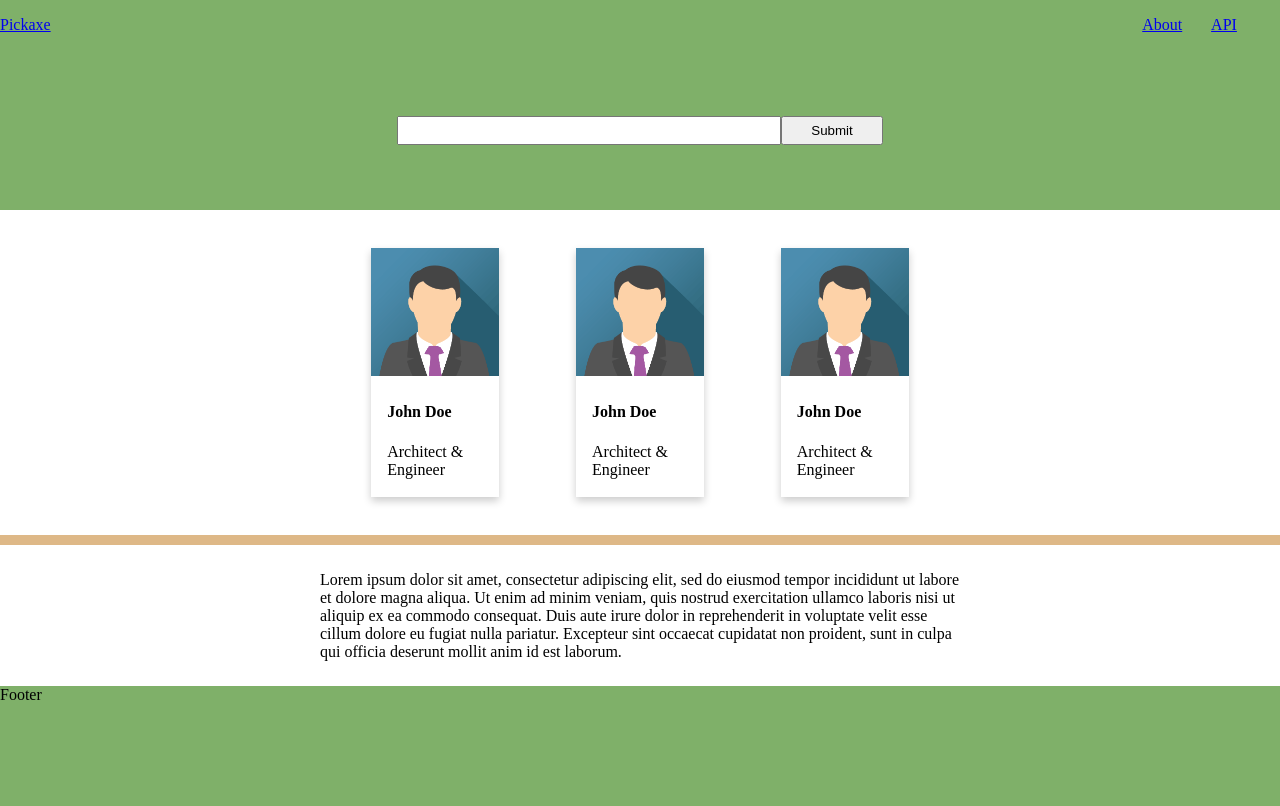
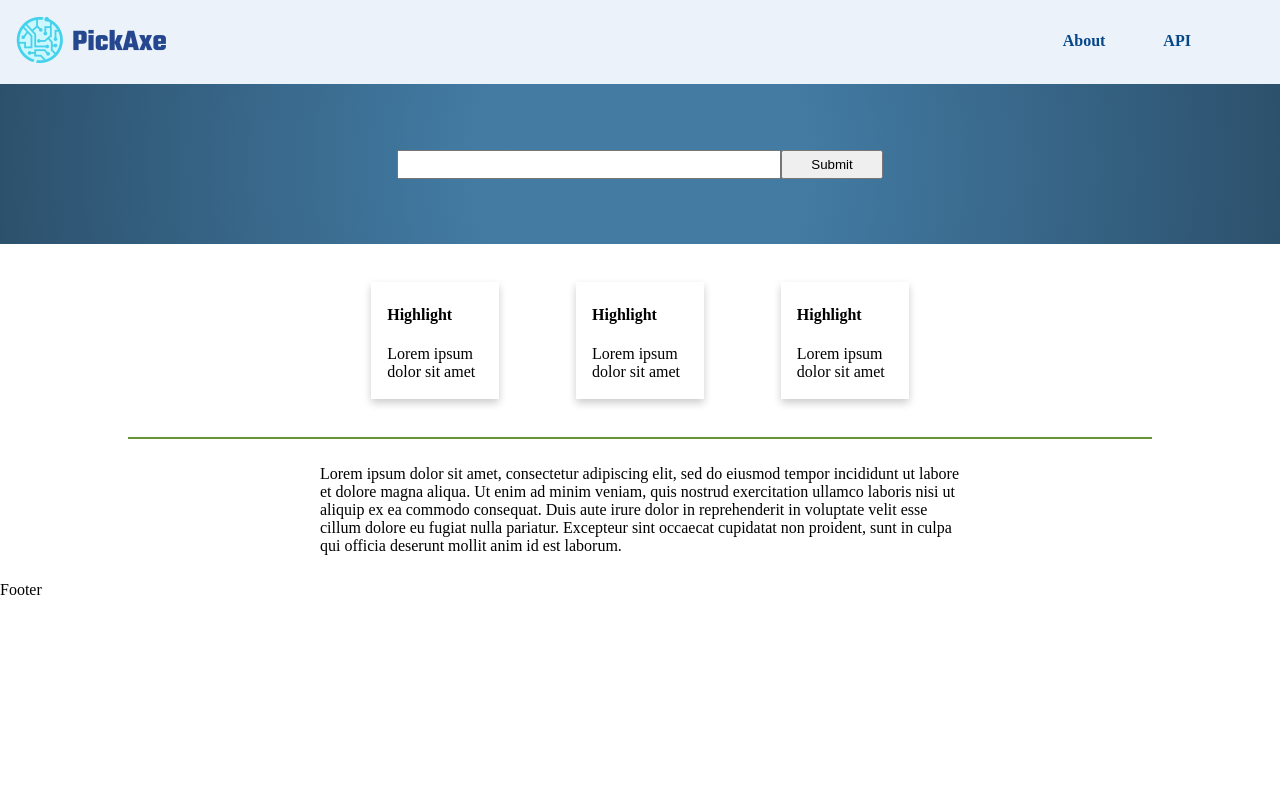
Before and after one commit to ashfaq1934/pickaxe, a Flask app: page / in a window 1280 px wide. After the commit the page ends 595 px from the top, so only its background shows below. Run offline with Flask 2, Linux system fonts and the light colour scheme.

Commit message:
created interface for app

```diff
--- a/app.py
+++ b/app.py
@@ -19,7 +19,7 @@ def results():
     if query is not None:
         s = Search(using=es, index="arguments").query("multi_match", query=query, fields=['nodes.text'])
         response = s.execute()
-        return render_template('results.html', response=response)
+        return render_template('results.html', response=response, q=query)
 
 
 if __name__ == "__main__":
--- a/static/css/global.css
+++ b/static/css/global.css
@@ -8,9 +8,11 @@ body {
 nav{
     display: flex;
     flex-direction: row;
+    background-color: #EBF2FA;
+    padding: 1em;
 }
 nav > a{
-    flex: 8;
+    flex: 5;
     align-self: center;
 }
 nav > ul{
@@ -23,14 +25,32 @@ nav > ul{
 nav > ul > li{
     width: 50%;
 }
-header, footer {
-    background: #7FB069;
+nav > ul > li > a{
+    color: #064789;
+    text-decoration: none;
+    font-weight: bold;
 }
+
 header > .searchForm{
     display: flex;
     justify-content: center;
     align-items: center;
     height: 20vh;
+}
+nav > .navSearch{
+    display: flex;
+    align-self: center;
+    flex: 2;
+}
+nav > .navSearch > input[type=text]{
+    width: 70%;
+}
+.searchForm{
+    background: hsla(205, 42%, 45%, 1);
+    background: radial-gradient(circle, hsla(205, 42%, 45%, 1) 26%, hsla(206, 42%, 30%, 1) 100%);
+    background: -moz-radial-gradient(circle, hsla(205, 42%, 45%, 1) 26%, hsla(206, 42%, 30%, 1) 100%);
+    background: -webkit-radial-gradient(circle, hsla(205, 42%, 45%, 1) 26%, hsla(206, 42%, 30%, 1) 100%);
+
 }
 .searchForm > input[type=text]{
     width: 30%;
@@ -43,3 +63,21 @@ header > .searchForm{
 footer{
     height: 15vh;
 }
+.panel{
+    padding: 1em;
+    background-color: #427AA1;
+    width: 100%;
+    color: whitesmoke;
+    display: flex;
+    flex-direction: row;
+    justify-content: center;
+}
+.panel-bar > span{
+    font-weight: bold;
+    font-size: large;;
+}
+
+.panel-bar{
+    align-self: center;
+    width: 70%
+}
--- a/static/css/home_page.css
+++ b/static/css/home_page.css
@@ -12,9 +12,6 @@
 .card:hover {
     box-shadow: 0 8px 16px 0 rgba(0,0,0,0.2);
 }
-.container {
-    padding: 2px 16px;
-}
 .description{
     justify-content: center;
     display: flex;
@@ -26,7 +23,11 @@
     margin: 2%;
 }
 .border{
-    padding: 5px;
-    background-color: burlywood;
-    width: 100%;
+    padding: 1px;
+    background-color: #679436;
+    width: 80%;
+    align-self: center;
 }
+.card-content {
+    padding: 2px 16px;
+}
--- a/templates/base.html
+++ b/templates/base.html
@@ -10,16 +10,30 @@
 <body>
 <header>
     <nav>
-        <a href="#">Pickaxe</a>
+        <a href="{{ url_for('index') }}"><img alt="logo" src="{{ url_for('static', filename='images/logo.png') }}"></a>
+        {% if q %}
+        <form class="navSearch" action="{{ url_for('results') }}" method="GET" autocomplete="off">
+            <input type="text" name="q" id="q">
+            <input type="submit" value="Submit">
+        </form>
+        {% endif %}
         <ul>
             <li><a href="#">About</a></li>
             <li><a href="#">API</a></li>
         </ul>
     </nav>
+    {% if not q %}
     <form class="searchForm" action="{{ url_for('results') }}" method="GET" autocomplete="off">
         <input type="text" name="q" id="q">
         <input type="submit" value="Submit">
     </form>
+    {% else %}
+     <div class="panel">
+        <div class="panel-bar">
+            <span>Results</span>
+        </div>
+     </div>
+    {% endif %}
 </header>
 {% block content %}
 {% endblock %}
--- a/templates/index.html
+++ b/templates/index.html
@@ -6,24 +6,21 @@
 {% block content %}
     <section class="cards">
     <div class="card">
-      <img src="{{ url_for('static', filename='images/img_avatar.png') }}" alt="Avatar" style="width:100%">
-      <div class="container">
-        <h4><b>John Doe</b></h4>
-        <p>Architect & Engineer</p>
+      <div class="card-content">
+        <h4>Highlight</h4>
+        <p>Lorem ipsum dolor sit amet</p>
       </div>
     </div>
     <div class="card">
-      <img src="{{ url_for('static', filename='images/img_avatar.png') }}" alt="Avatar" style="width:100%">
-      <div class="container">
-        <h4><b>John Doe</b></h4>
-        <p>Architect & Engineer</p>
+      <div class="card-content">
+        <h4>Highlight</h4>
+        <p>Lorem ipsum dolor sit amet</p>
       </div>
     </div>
     <div class="card">
-      <img src="{{ url_for('static', filename='images/img_avatar.png') }}" alt="Avatar" style="width:100%">
-      <div class="container">
-        <h4><b>John Doe</b></h4>
-        <p>Architect & Engineer</p>
+      <div class="card-content">
+        <h4>Highlight</h4>
+        <p>Lorem ipsum dolor sit amet</p>
       </div>
     </div>
 </section>
```
Also changed, not shown: static/css/results.css (added, +16 -0 lines), templates/results.html (+22 -2 lines), static/images/logo.png (added).
